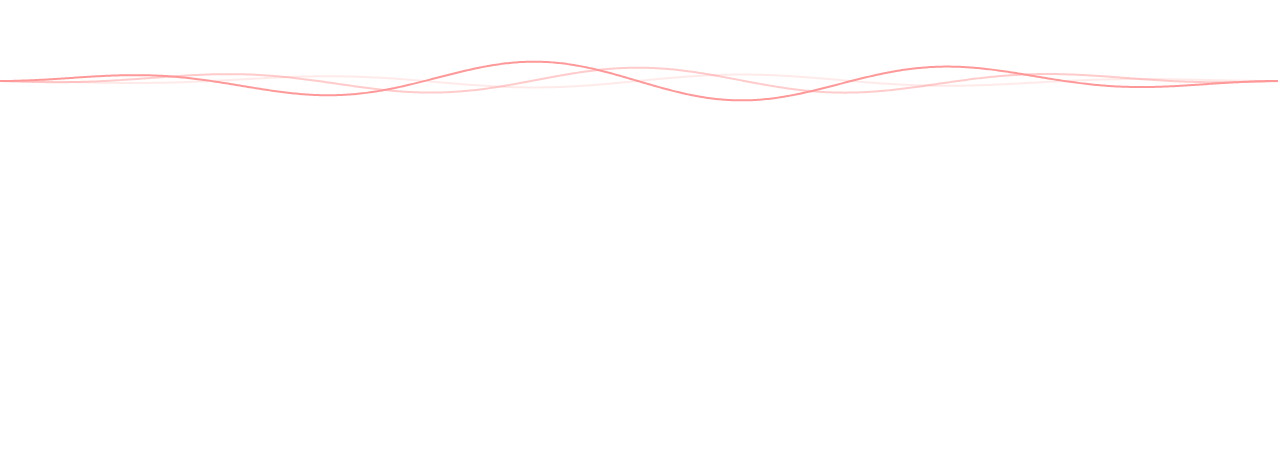
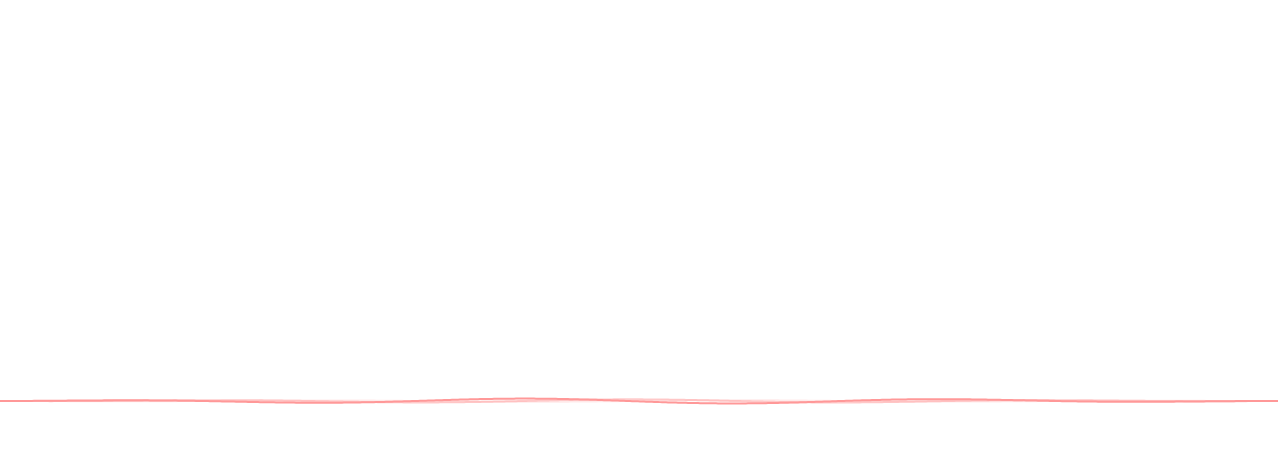
Before and after one commit to CofeeWithRose/AnimationRecorder, a website with bundled scripts: page demo/index.html in a window 1280 px wide. Shown: the part 319-773 px from the top of the page. Built offline with nearby package versions, Linux system fonts and the light colour scheme.

Commit message:
beautify animation

```diff
--- a/demo/index.css
+++ b/demo/index.css
@@ -4,4 +4,7 @@ html,body{
 }
 body{
     margin: 0;
+    height: 100px;
+    position: absolute;
+    bottom: 30px;
 }
--- a/src/WaveAnimation.ts
+++ b/src/WaveAnimation.ts
@@ -62,7 +62,7 @@ export class WaveAnimation implements WaveAnimationInterface{
     }
 
     set Volum(volum: number){
-        this.volum = Math.max(this.MIN_VOLUM,Math.min(volum * 2+this.MIN_VOLUM, 1));
+        this.volum = Math.max(this.MIN_VOLUM,Math.min(volum * 3+this.MIN_VOLUM, 1));
     }
 
     private initCanvas( container: HTMLElement ){
@@ -120,7 +120,7 @@ export class WaveAnimation implements WaveAnimationInterface{
         for(let i = 0; i < this.waveInfoArray.length; i++){
             const waveInfo = this.waveInfoArray[i];
             this.paintWave( waveInfo.offesetX, waveInfo.color, (i+1)/this.waveInfoArray.length, fixedVolum  );
-            waveInfo.offesetX += Math.PI * 0.1 * fixedVolum;
+            waveInfo.offesetX += Math.PI * ( 0.05 + 0.05 * fixedVolum );
         }
         this.lastVolum = fixedVolum;
         requestAnimationFrame(this.run)
--- a/src/index.ts
+++ b/src/index.ts
@@ -2,6 +2,7 @@ import { AnimationRecordInterface, AnimationRecordError, AnimationRecordEvents,
 import { WaveAnimationInterface } from "./interface/WaveAnimationInterface";
 import { WaveAnimation } from "./WaveAnimation";
 import { Recorder } from "./Recorder";
+import { RecordEvent } from "./interface/RecorderInterface";
 
 export class AnimationRecorder implements AnimationRecordInterface{
 
@@ -16,8 +17,18 @@ export class AnimationRecorder implements AnimationRecordInterface{
 
         this.config = config || {};
         this.recorder.init(config);
+
         if( containerElement){
             this.animation = new WaveAnimation(containerElement, this.config.waveAnimationConfig);
+            this.recorder.addEventListener('audioprocess',( event:RecordEvent<Float32Array> ) => {
+                let sum = 0;
+                const data = event.data;
+                const step = Math.floor( data.length * 0.01 );
+                for(let i = 0; i < data.length; i+= step){
+                    sum += Math.abs(data[i]);
+                }
+                this.animation.Volum = sum * 0.01;
+            });
             this.start = async ()=> {
                 const promise = await this.tempStart();
                 this.animation.start();
```
Also changed, not shown: dist/WaveAnimation.js, dist/index.js, 2 other files.
